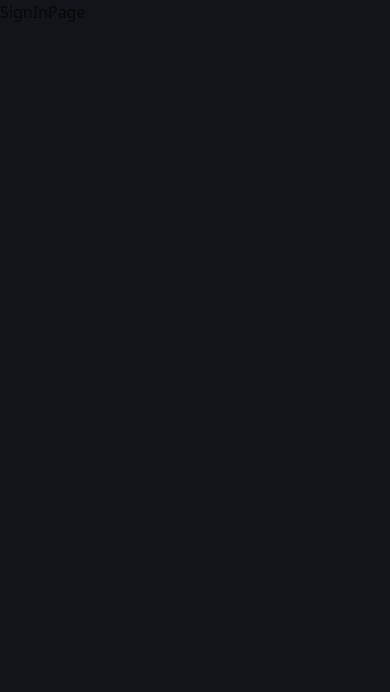
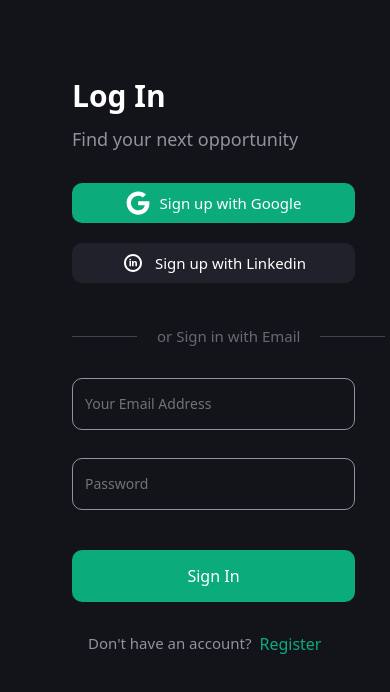
Before and after one commit to paulinasprojects/jobfinder-dev, a Next.js app: page /sign-in in a window 390 px wide. Shown: the top 692 px of the page. Built offline with nearby package versions, Linux system fonts and the light colour scheme.

Commit message:
added responsive sign in  page

```diff
--- a/src/app/(auth)/sign-in/page.tsx
+++ b/src/app/(auth)/sign-in/page.tsx
@@ -1,8 +1,42 @@
+
+import SignInForm from '@/components/sign-in-form'
+import { Card, CardContent } from '@/components/ui/card'
 import React from 'react'
+import { FaGoogle } from 'react-icons/fa'
+import { TiSocialLinkedinCircular } from 'react-icons/ti'
 
 const SignInPage = () => {
   return (
-    <div>SignInPage</div>
+    <div>
+      <Card className='w-[688px] max-sm:w-[410px] h-full bg-[#1c1c24] border-[#1C1C24] mx-auto max-sm:bg-transparent max-sm:border-none  rounded-[30px] lg:mt-[78px] max-sm:mt-[78px]'>
+        <CardContent className='ml-[89px] max-sm:ml-[48px]'>
+          <div>
+            <div className="flex flex-col gap-[11px] mt-[49px] mb-[30px]">
+              <h1 className="text-3xl text-white font-bold">Log In</h1>
+              <span className="text-lg font-medium text-neutralColor">Find your next opportunity</span>
+            </div>
+            <div className="flex gap-5 max-sm:flex-col">
+              <button className="text-white text-[15px] flex items-center justify-center gap-2.5 bg-greenButtonColor rounded-[10px] px-5 py-2 max-sm:w-[283px]">
+                <FaGoogle className="w-[24px] h-[24px]"/>
+                Sign up with Google
+              </button>
+              <button className="text-white text-[15px] flex items-center justify-center gap-2.5 bg-cardColorTwo rounded-[10px] px-5 py-2 max-sm:w-[283px]">
+                <TiSocialLinkedinCircular className="w-[24px] h-[24px]"/>
+                Sign up with Linkedin
+              </button>
+            </div>
+            <div className="mt-[42px] flex items-center gap-5">
+              <hr className="w-[158px] h-[1px] border-[#44444F] max-sm:w-[65px]" />
+              <span className="text-neutral3Color text-[15px]">or Sign in with Email</span>
+              <hr className="w-[158px] h-[1px] border-[#44444F] max-sm:w-[65px]" />
+            </div>
+            <div className='mt-[30px]'>
+              <SignInForm/>
+            </div>
+          </div>
+        </CardContent>
+      </Card>
+    </div>
   )
 }
 
--- /dev/null
+++ b/src/components/sign-in-form.tsx
@@ -0,0 +1,74 @@
+"use client";
+
+import { z } from "zod"
+import Link from "next/link";
+import { useForm } from "react-hook-form"
+import { zodResolver } from "@hookform/resolvers/zod"
+import { Form, FormControl, FormField, FormItem, FormMessage } from "@/components/ui/form"
+import { Input } from "@/components/ui/input";
+
+const signInFormSchema = z.object({
+  email: z.string().min(1, { message: "Email is required" }).email({ message: "Invalid email" }),
+  password: z.string().min(1, { message: "Password is required"}),
+})
+
+
+
+const SignInForm = () => {
+  const form = useForm<z.infer<typeof signInFormSchema>>({
+    resolver: zodResolver(signInFormSchema),
+    defaultValues: {
+      email: "",
+      password: "",
+    }
+  });
+
+  const onSubmit = async (values: z.infer<typeof signInFormSchema>) => {
+    console.log(values);
+  }
+
+
+  return (
+    <div>
+      <Form {...form}>
+        <form onSubmit={form.handleSubmit(onSubmit)}>
+          <div className="flex flex-col gap-7">
+            <FormField
+              control={form.control}
+              name="email"
+              render={({field}) => (
+                <FormItem>
+                  <FormControl>
+                    <Input {...field} type="email" className="w-[510px] h-[52px] max-sm:w-[283px] rounded-[10px] bg-transparent border border-neutralColor focus-visible:border-greenButtonColor outline-none text-neutralColor" placeholder="Your Email Address"/>
+                  </FormControl>
+                  <FormMessage/>
+                </FormItem>
+              )}
+            />
+             <FormField
+              control={form.control}
+              name="password"
+              render={({field}) => (
+                <FormItem>
+                  <FormControl>
+                    <Input type="password" {...field} className="w-[510px] h-[52px] max-sm:w-[283px] rounded-[10px] bg-transparent border border-neutralColor focus-visible:border-greenButtonColor outline-none text-neutralColor" placeholder="Password"/>
+                  </FormControl>
+                  <FormMessage/>
+                </FormItem>
+              )}
+            />
+          </div>
+          <div className="mt-10">
+            <button type="submit" className="bg-greenButtonColor text-white w-[510px] max-sm:w-[283px] h-[52px] rounded-[10px]">Sign In</button>
+          </div>
+          <div className="mt-[30px] flex gap-2 items-center justify-center max-sm:justify-normal max-sm:ml-4">
+            <span className="text-neutralColor text-[15px]">Don&apos;t have an account?</span>
+            <Link href="/sign-up" className="text-greenButtonColor hover:border-b hover:border-b-greenButtonColor">Register</Link>
+          </div>
+        </form>
+      </Form>
+    </div>
+  )
+}
+
+export default SignInForm
--- a/src/components/sign-up-form.tsx
+++ b/src/components/sign-up-form.tsx
@@ -12,7 +12,7 @@ const signUpFormSchema = z.object({
   firstName: z.string().min(1, {message: "First name is required"}),
   lastName: z.string().min(1, { message: "Last name is required" }),
   email: z.string().min(1, {message: "Email is required"}).email({ message: "Invalid email" }),
-  password: z.string().min(1, {message: "Password is requred"}),
+  password: z.string().min(1, {message: "Password is requred"}).min(8, {message: "Password must have at least 8 characters"}),
 })
 
 const SignUpForm = () => {
```
